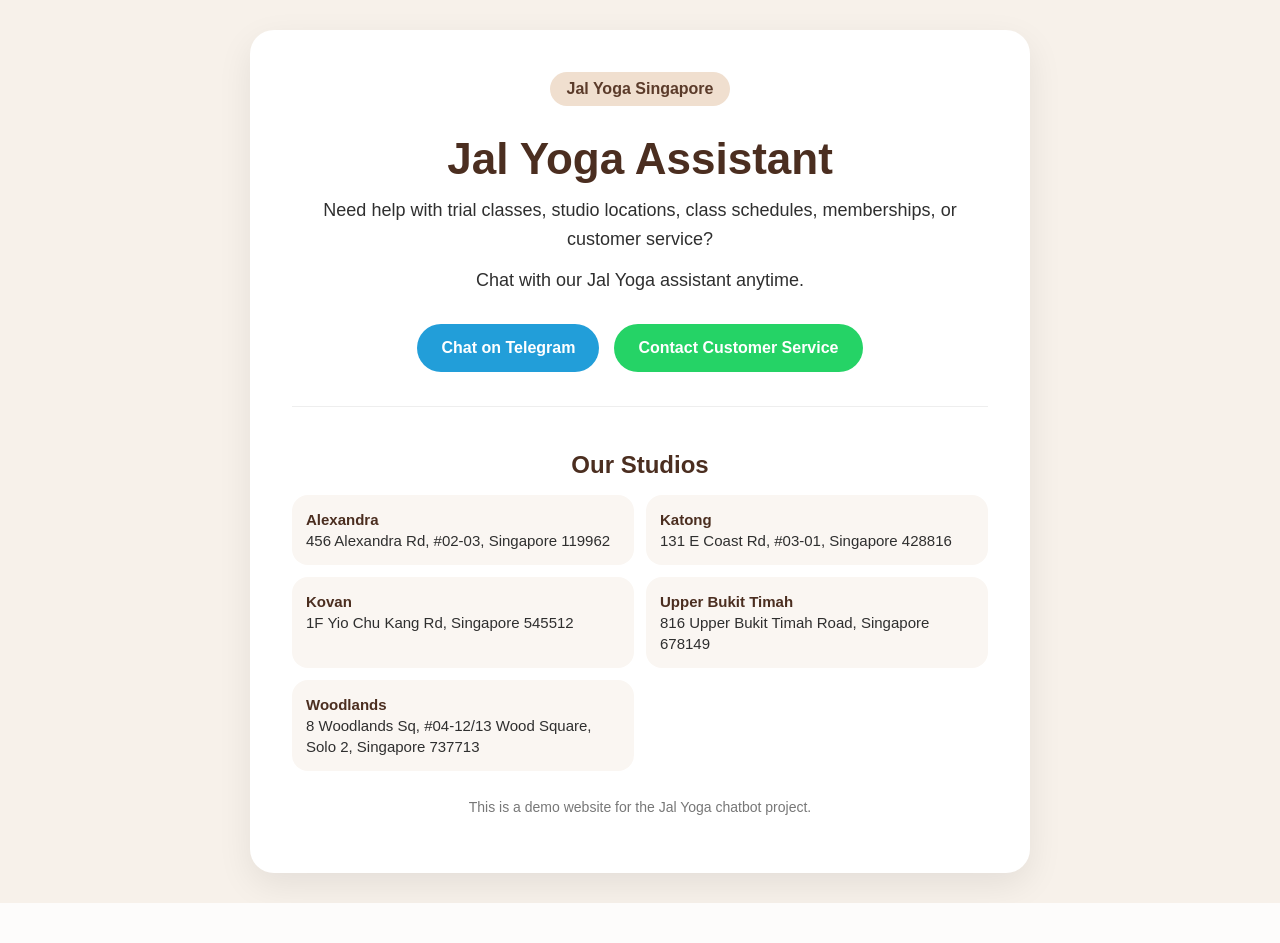
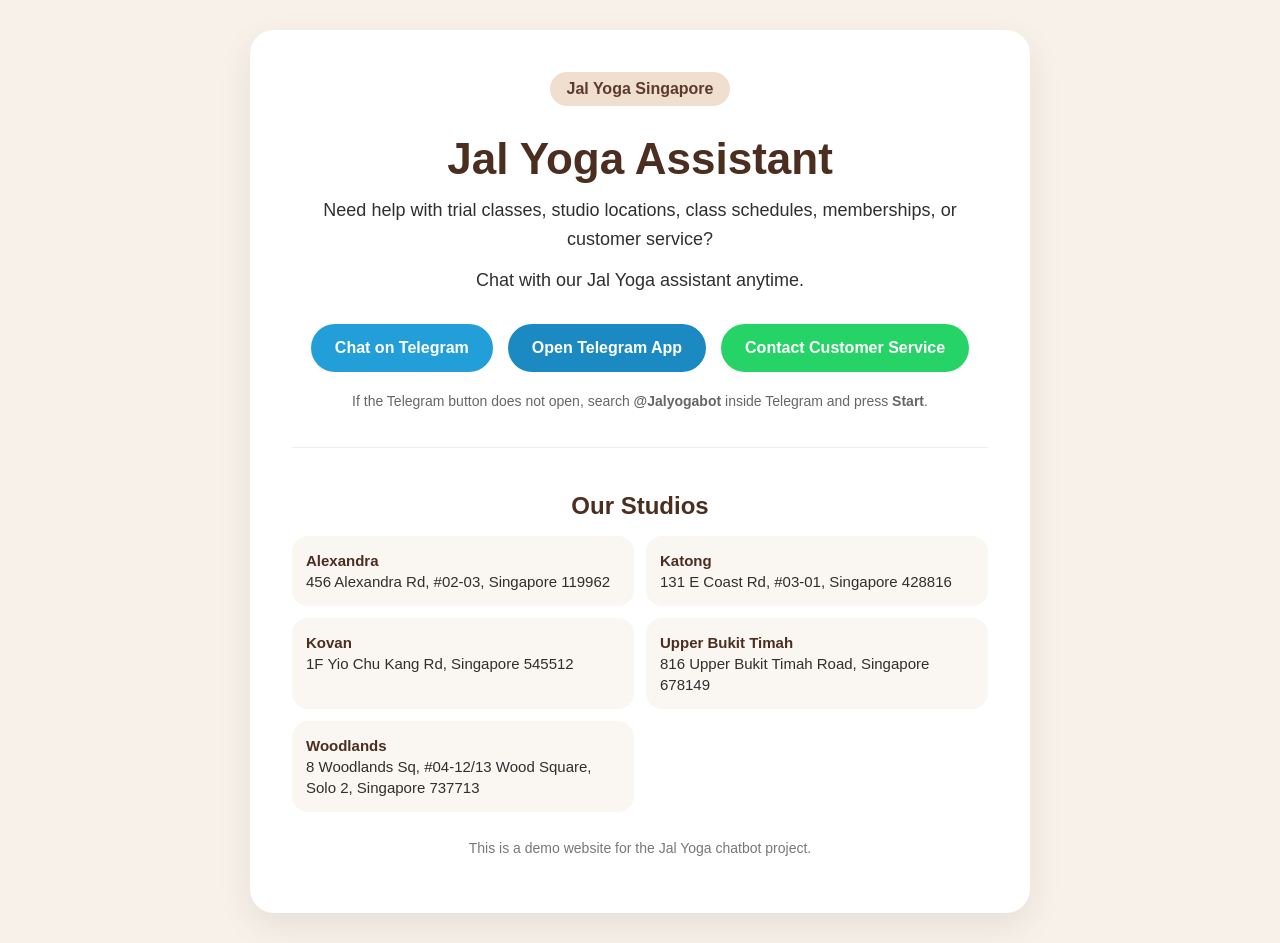
Before and after one commit to bennylow513-bit/lmao, a Flask app: page / in a window 1280 px wide. Before the commit the page ends 903 px from the top, so only its background shows below. Run offline with Flask 3, Linux system fonts and the light colour scheme.

Commit message:
fix telegram website button

```diff
--- a/templates/index.html
+++ b/templates/index.html
@@ -72,10 +72,20 @@
             font-weight: bold;
             color: white;
             display: inline-block;
+            transition: transform 0.2s ease, opacity 0.2s ease;
+        }
+
+        .btn:hover {
+            transform: translateY(-2px);
+            opacity: 0.9;
         }
 
         .telegram {
             background: #229ED9;
+        }
+
+        .telegram-app {
+            background: #1b8ac2;
         }
 
         .whatsapp {
@@ -121,6 +131,12 @@
             text-align: center;
         }
 
+        .hint {
+            margin-top: 18px;
+            font-size: 14px;
+            color: #666;
+        }
+
         @media (max-width: 600px) {
             .card {
                 padding: 28px;
@@ -158,25 +174,51 @@
             </p>
 
             <div class="buttons">
-                <a class="btn telegram" href="{{ telegram_link }}" target="_blank">
+                <a class="btn telegram" href="https://t.me/Jalyogabot?start=start" target="_blank" rel="noopener noreferrer">
                     Chat on Telegram
                 </a>
 
-                <a class="btn whatsapp" href="{{ whatsapp_link }}" target="_blank">
+                <a class="btn telegram-app" href="tg://resolve?domain=Jalyogabot">
+                    Open Telegram App
+                </a>
+
+                <a class="btn whatsapp" href="https://wa.me/6590000000" target="_blank" rel="noopener noreferrer">
                     Contact Customer Service
                 </a>
             </div>
+
+            <p class="hint">
+                If the Telegram button does not open, search <strong>@Jalyogabot</strong> inside Telegram and press <strong>Start</strong>.
+            </p>
 
             <div class="section">
                 <h2>Our Studios</h2>
 
                 <div class="studios">
-                    {% for studio in studios %}
                     <div class="studio">
-                        <strong>{{ studio.name }}</strong><br>
-                        {{ studio.address }}
+                        <strong>Alexandra</strong><br>
+                        456 Alexandra Rd, #02-03, Singapore 119962
                     </div>
-                    {% endfor %}
+
+                    <div class="studio">
+                        <strong>Katong</strong><br>
+                        131 E Coast Rd, #03-01, Singapore 428816
+                    </div>
+
+                    <div class="studio">
+                        <strong>Kovan</strong><br>
+                        1F Yio Chu Kang Rd, Singapore 545512
+                    </div>
+
+                    <div class="studio">
+                        <strong>Upper Bukit Timah</strong><br>
+                        816 Upper Bukit Timah Road, Singapore 678149
+                    </div>
+
+                    <div class="studio">
+                        <strong>Woodlands</strong><br>
+                        8 Woodlands Sq, #04-12/13 Wood Square, Solo 2, Singapore 737713
+                    </div>
                 </div>
             </div>
 
```
